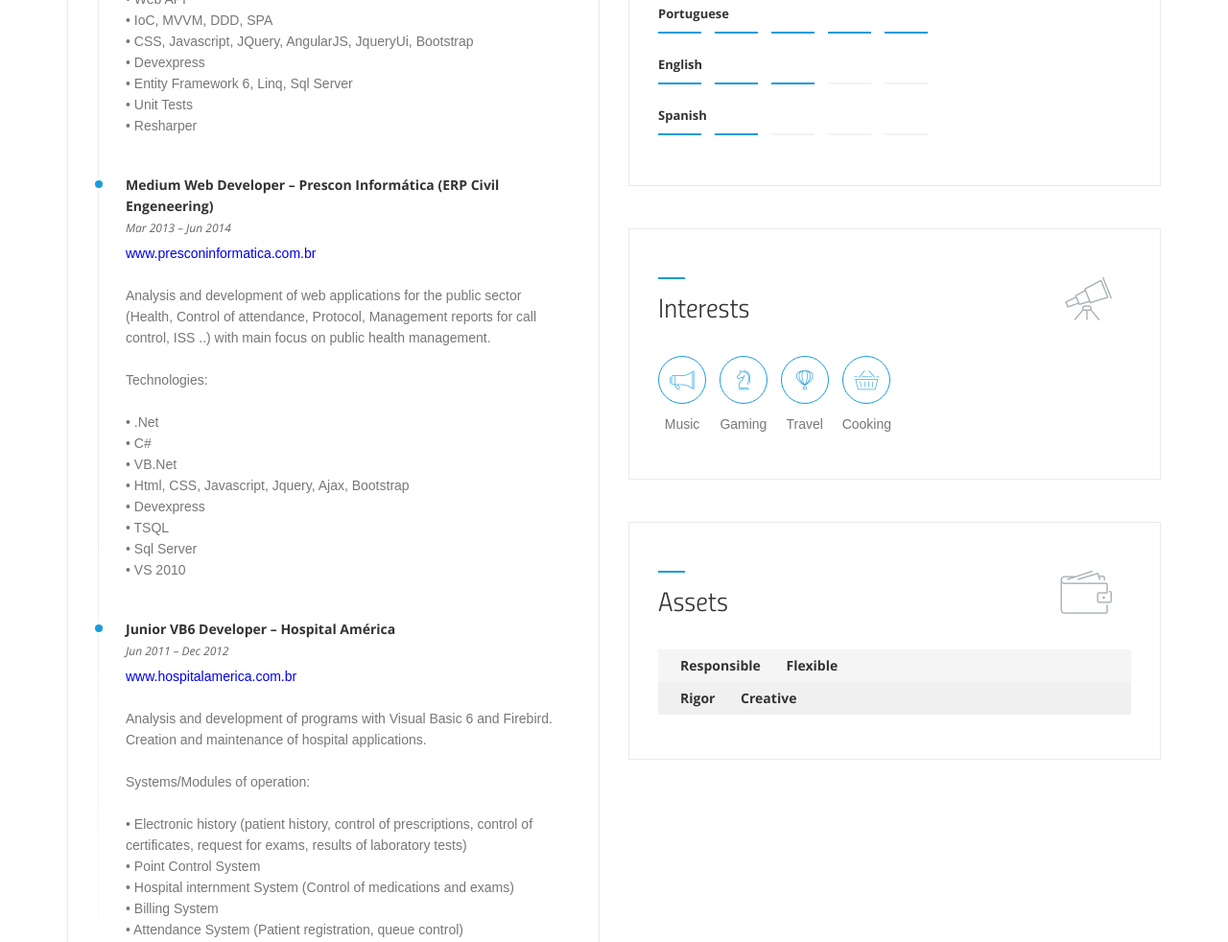
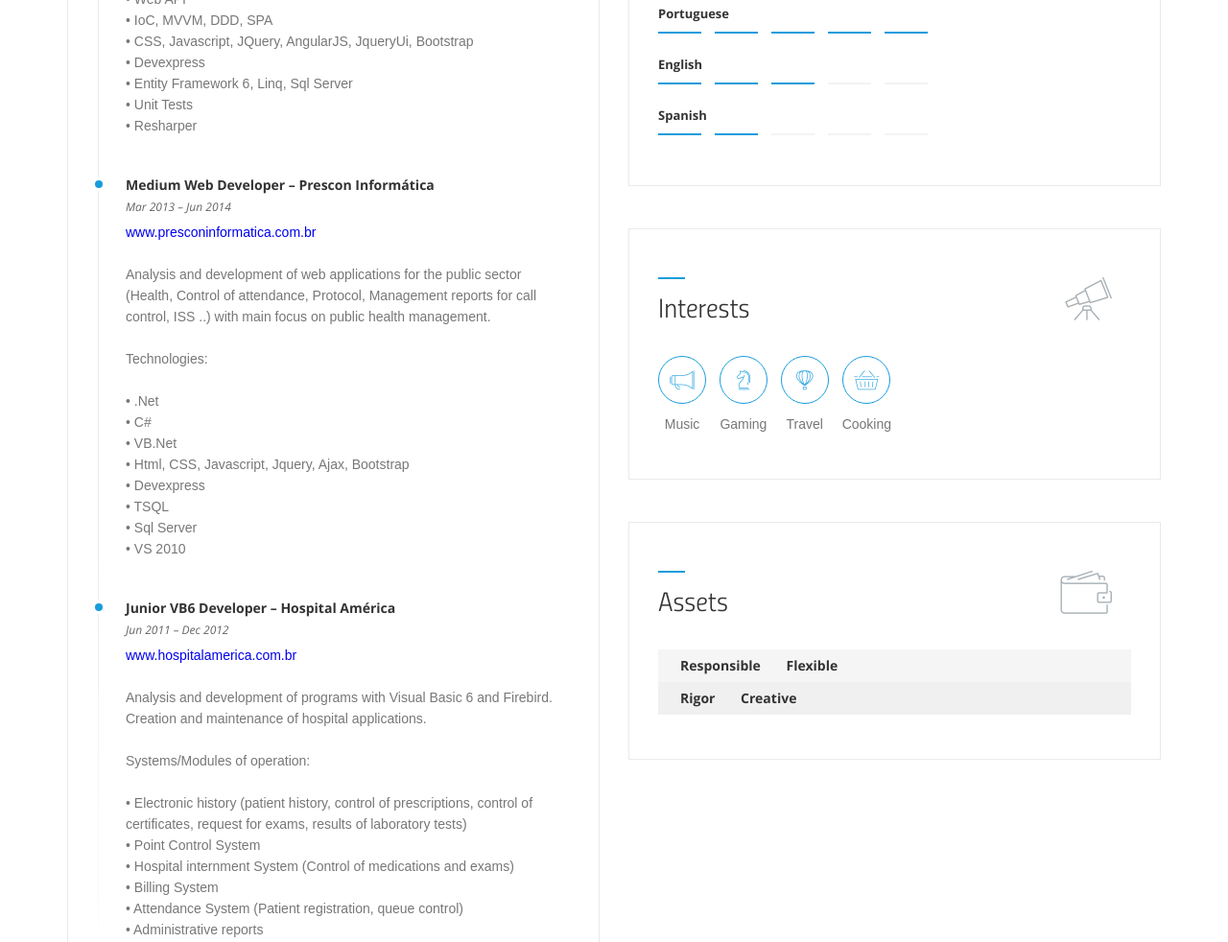
Before and after one commit to karinakuroda/cv, a plain HTML site: page index.html in a window 1280 px wide. Shown: the part 2078-3060 px from the top of the page at 96% size. Drawn offline with Linux system fonts and the light colour scheme.

Commit message:
fix experiences

```diff
--- a/index.html
+++ b/index.html
@@ -298,7 +298,7 @@
 									<!--Prescon content-->
 									<div class="exp">
 										<div class="hgroup mb-5">
-											<h4>Medium Web Developer &ndash; Prescon Informática (ERP Civil Engeneering)</h4>
+											<h4>Medium Web Developer &ndash; Prescon Informática </h4>
 											<h6>Mar 2013 &ndash; Jun 2014</h6>
 										</div>
 										<div>
```
